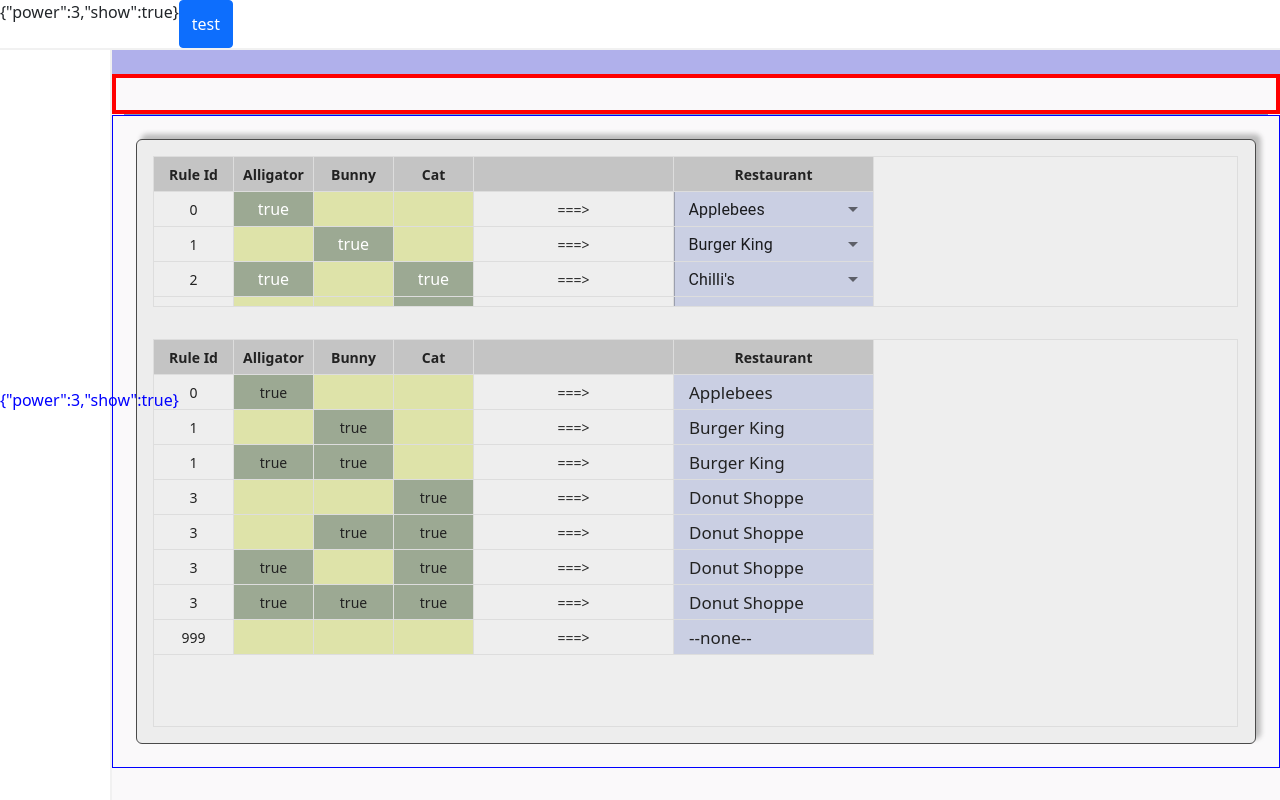
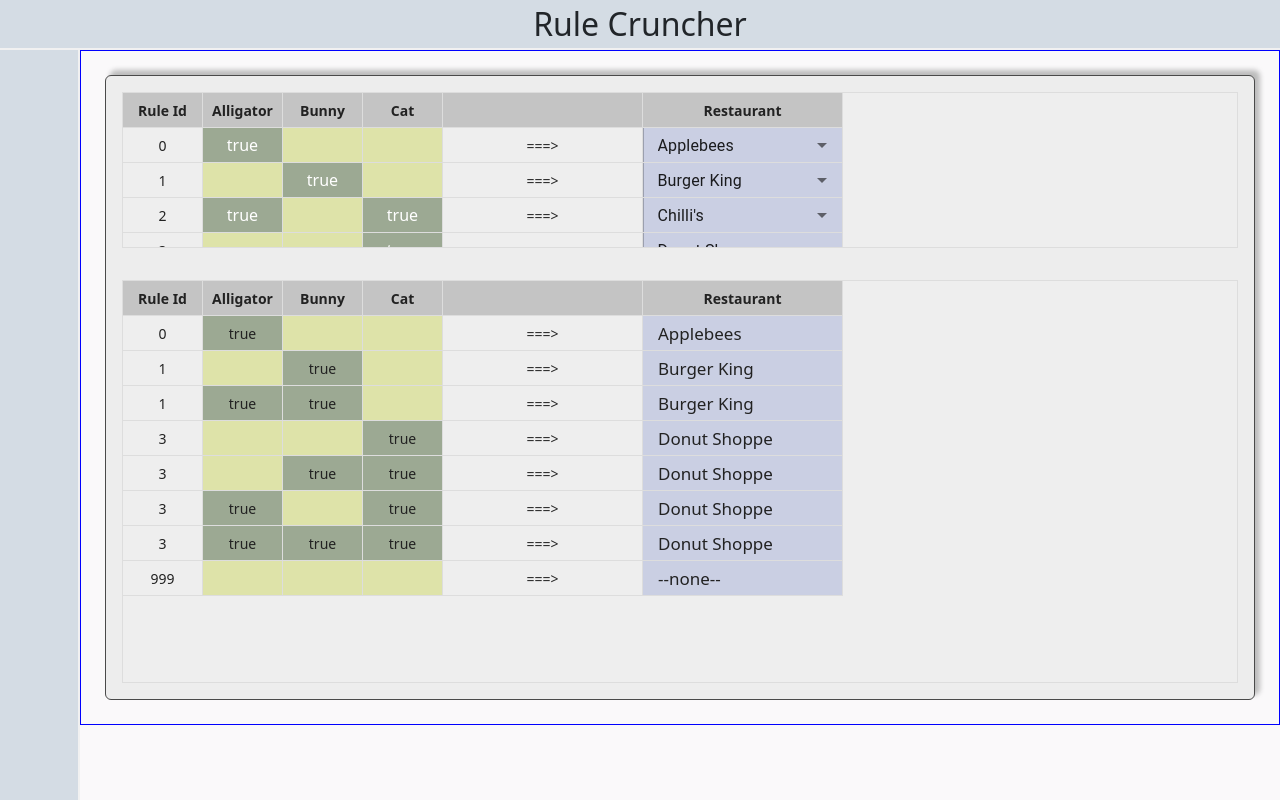
Before and after one commit to Matt-Hill-83/rule-cruncher, a React (Create React App) app: page / in a window 1280 px wide. Built offline with nearby package versions, Linux system fonts and the light colour scheme.

Commit message:
global css

```diff
--- a/src/App.module.scss
+++ b/src/App.module.scss
@@ -4,9 +4,5 @@
   display: flex;
   align-items: center;
   flex-direction: column;
-  justify-content: center;
-
-  // border: 2px solid purple;
-  background: #b0b0eb;
   height: 100vh;
 }
--- a/src/App.tsx
+++ b/src/App.tsx
@@ -35,7 +35,6 @@
   console.log("App.js") // zzz
   return (
     <div className={css.main}>
-      {JSON.stringify(myState)}
       <TopNav powerPanelProps={powerPanelProps}></TopNav>
       <LeftNav myState={myState} setMyState={setMyState} />
       <Dashboard />
--- a/src/Components/Dashboard/Dashboard.tsx
+++ b/src/Components/Dashboard/Dashboard.tsx
@@ -8,8 +8,6 @@
 function Dashboard() {
   return (
     <div className={css.main}>
-      <div className={css.instructions}></div>
-      <Spacer />
       <div className={css.controls}>
         <RuleMaker />
       </div>
--- a/src/Components/LeftNav/LeftNav.module.scss
+++ b/src/Components/LeftNav/LeftNav.module.scss
@@ -3,8 +3,8 @@
   display: flex;
   width: var(--leftNavWidth);
   height: 100%;
-  // border: 1px solid red !important;
-  background: white;
+
+  background: var(--blue-050);
   z-index: 1000;
   top: 0;
   left: 0;
--- a/src/Components/LeftNav/LeftNav.tsx
+++ b/src/Components/LeftNav/LeftNav.tsx
@@ -11,12 +11,7 @@
 }
 
 function LeftNav(props: ITopNavProps) {
-  const { myState } = props
-  return (
-    <div className={css.main}>
-      <div className={css.textBox}>{JSON.stringify(myState)}</div>
-    </div>
-  )
+  return <div className={css.main}></div>
 }
 
 export default LeftNav
--- a/src/Components/TopNav/TopNav.module.scss
+++ b/src/Components/TopNav/TopNav.module.scss
@@ -4,10 +4,18 @@
   height: var(--topNavHeight);
   width: 100%;
 
-  background: white;
+  background: var(--blue-050);
   z-index: 1001;
   top: 0;
   left: 0;
 
   border-bottom: 2px solid var(--nav-border-color);
+
+  .title {
+    display: flex;
+    width: 100%;
+    align-items: center;
+    justify-content: center;
+    font-size: 32px;
+  }
 }
--- a/src/Components/TopNav/TopNav.tsx
+++ b/src/Components/TopNav/TopNav.tsx
@@ -9,12 +9,9 @@
 }
 
 function TopNav(props: ITopNavProps) {
-  const { powerPanelProps } = props
-
   return (
     <div className={css.main}>
-      Crypto Sniffer
-      <PowerPanel powerPanelProps={powerPanelProps} />
+      <div className={css.title}>Rule Cruncher</div>
     </div>
   )
 }
--- a/src/Styles/global.module.scss
+++ b/src/Styles/global.module.scss
@@ -19,6 +19,7 @@
   --yellow-400: rgb(222, 227, 169);
   --yellow-500: rgb(170, 177, 92);
 
+  --blue-050: rgb(212, 220, 228);
   --blue-100: rgb(112, 152, 196);
 
   --purple-200: #cacfe3;
@@ -29,7 +30,7 @@
   --nav-border-color: var(--white-400);
 
   --topNavHeight: 50px;
-  --leftNavWidth: 14vh;
+  --leftNavWidth: 10vh;
 
   // Grid
   --rdg-bk-color: var(--white-100);
```
